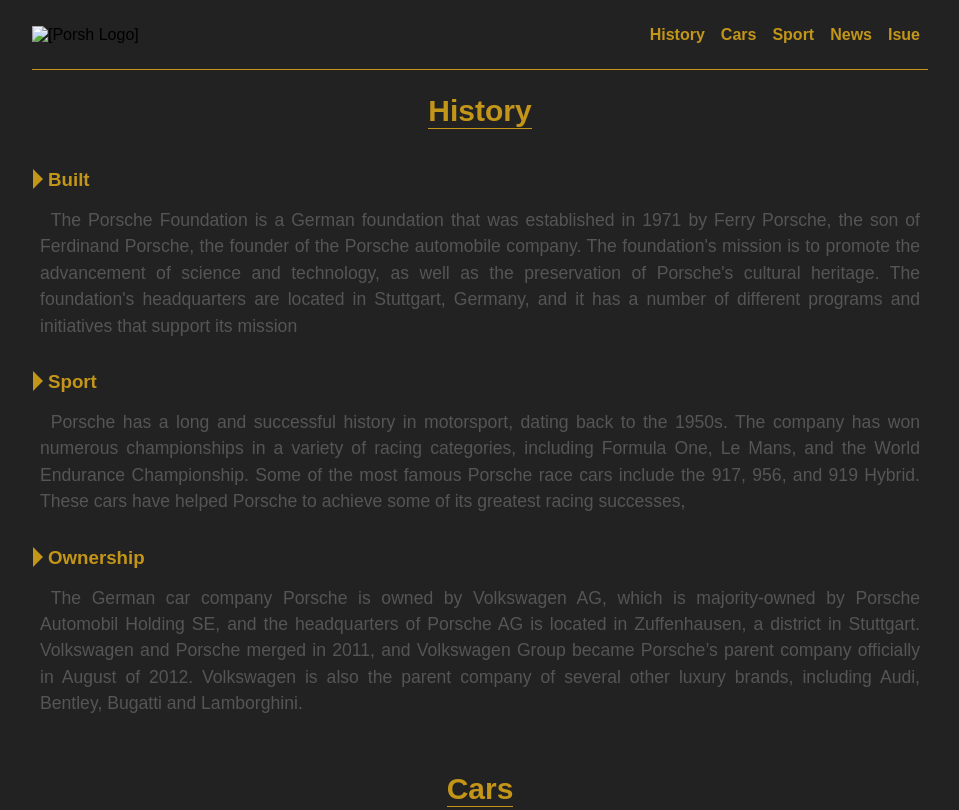
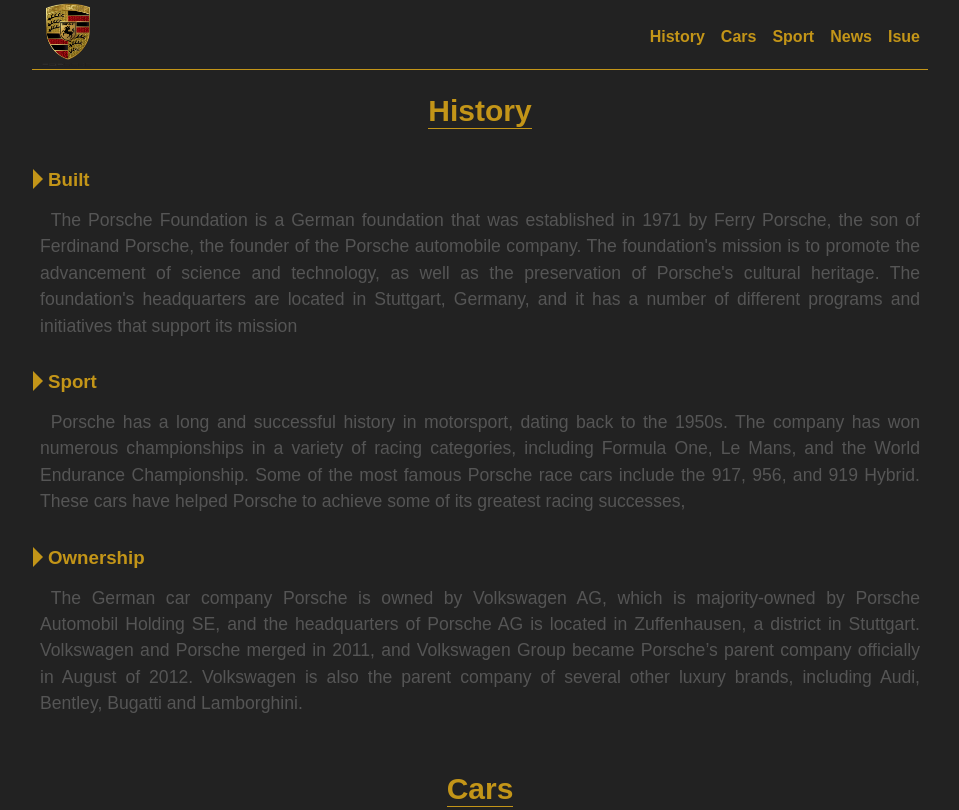
Before and after one commit to SISTTARA09/porsche, a plain HTML site: page index.html in a window 1280 px wide. Shown: the top 810 px of the page, without its empty margins (160-1119 px from the left). Drawn offline with Linux system fonts and the light colour scheme; the site is published under a folder, as on GitHub Pages, so addresses that start at the root find nothing.

Commit message:
Fix The Logo Problem

```diff
--- a/index.html
+++ b/index.html
@@ -14,7 +14,7 @@
 		<header>
 			<div class="container">
 				<div class="logo">
-					<img src="/images/logo.png" alt="[Porsh Logo]" />
+					<img src="./images/logo.png" alt="[Porsh Logo]" />
 				</div>
 				<nav>
 					<a href="#history">History</a>
```
